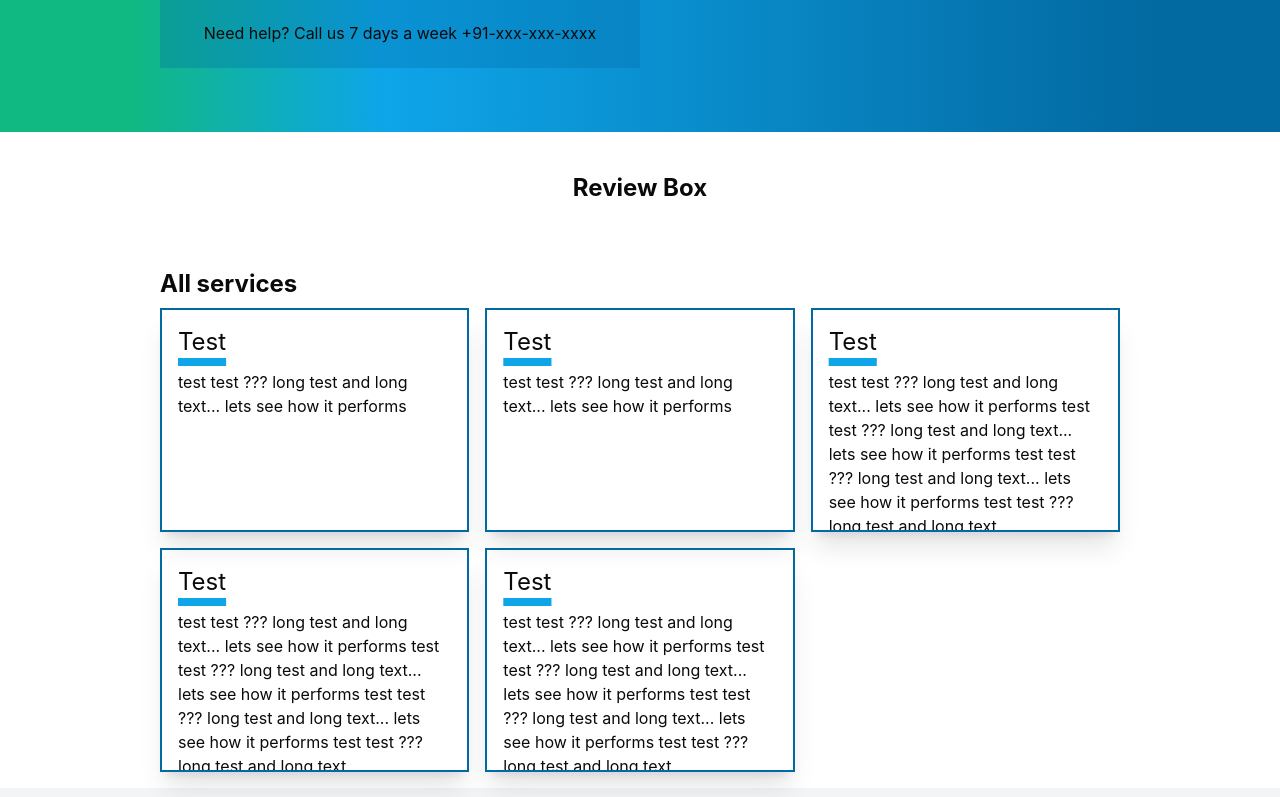
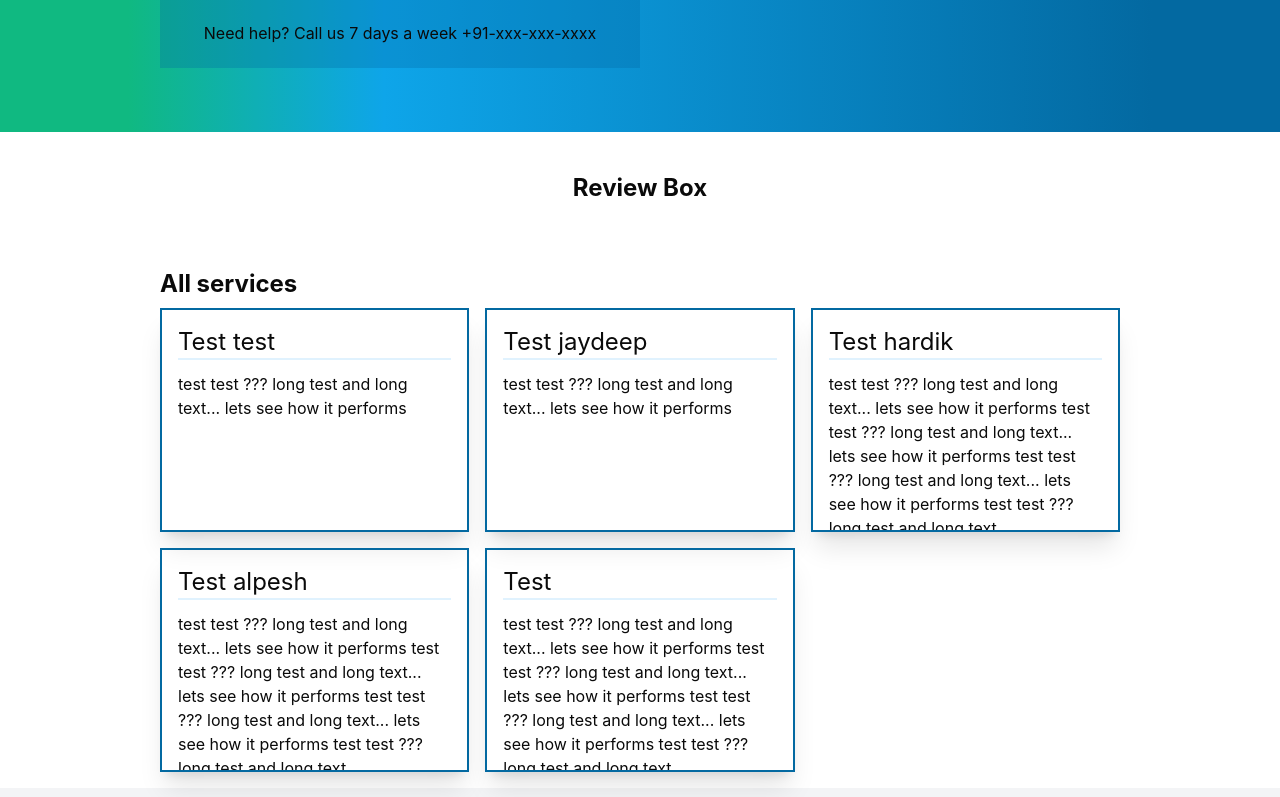
Before and after one commit to jaydeepgodhani/Immigration-ts, a React app: page / in a window 1280 px wide. Shown: the part 396-1193 px from the top of the page. Built offline with nearby package versions, Linux system fonts and the light colour scheme; the HTML template or start-up script is replaced by a standard one.

Commit message:
card fixed

```diff
--- a/src/Components/Card.tsx
+++ b/src/Components/Card.tsx
@@ -1,7 +1,7 @@
 const Card = ({ header, desc}: {header: string, desc: string} ) => {
   return (
-    <div className='border-2 border-sky-700 p-2 h-56 shadow-xl hover:bg-sky-100 overflow-clip'>
-      <p className='text-2xl flex justify-start m-2 mb-3 underline underline-offset-8 decoration-sky-500 decoration-8'>{header}</p>
+    <div className='border-2 border-sky-700 p-2 h-56 shadow-xl hover:bg-sky-100 overflow-clip cursor-pointer'>
+      <p className='text-2xl flex justify-start m-2 mb-3 border-b-2 border-sky-100'>{header}</p>
 
       <div className='flex justify-start m-2'>{desc}</div>
     </div>
--- a/src/ViewAllVisa.tsx
+++ b/src/ViewAllVisa.tsx
@@ -6,11 +6,11 @@ const ViewAllVisa = () => {
       <div className='w-3/4'>
         <h1 className='text-2xl font-bold my-2'>All services</h1>
         <div className='h-auto grid grid-cols-3 gap-4'>
-          <Card header={'Test'} desc={'test test ??? long test and long text... lets see how it performs'}/>
-          <Card header={'Test'} desc={'test test ??? long test and long text... lets see how it performs'}/>
-          <Card header={'Test'}
+          <Card header={'Test test'} desc={'test test ??? long test and long text... lets see how it performs'}/>
+          <Card header={'Test jaydeep'} desc={'test test ??? long test and long text... lets see how it performs'}/>
+          <Card header={'Test hardik'}
                 desc={'test test ??? long test and long text... lets see how it performs test test ??? long test and long text... lets see how it performs test test ??? long test and long text... lets see how it performs test test ??? long test and long text...'}/>
-          <Card header={'Test'}
+          <Card header={'Test alpesh'}
                 desc={'test test ??? long test and long text... lets see how it performs test test ??? long test and long text... lets see how it performs test test ??? long test and long text... lets see how it performs test test ??? long test and long text...'}/>
           <Card header={'Test'}
                 desc={'test test ??? long test and long text... lets see how it performs test test ??? long test and long text... lets see how it performs test test ??? long test and long text... lets see how it performs test test ??? long test and long text...'}/>
```
